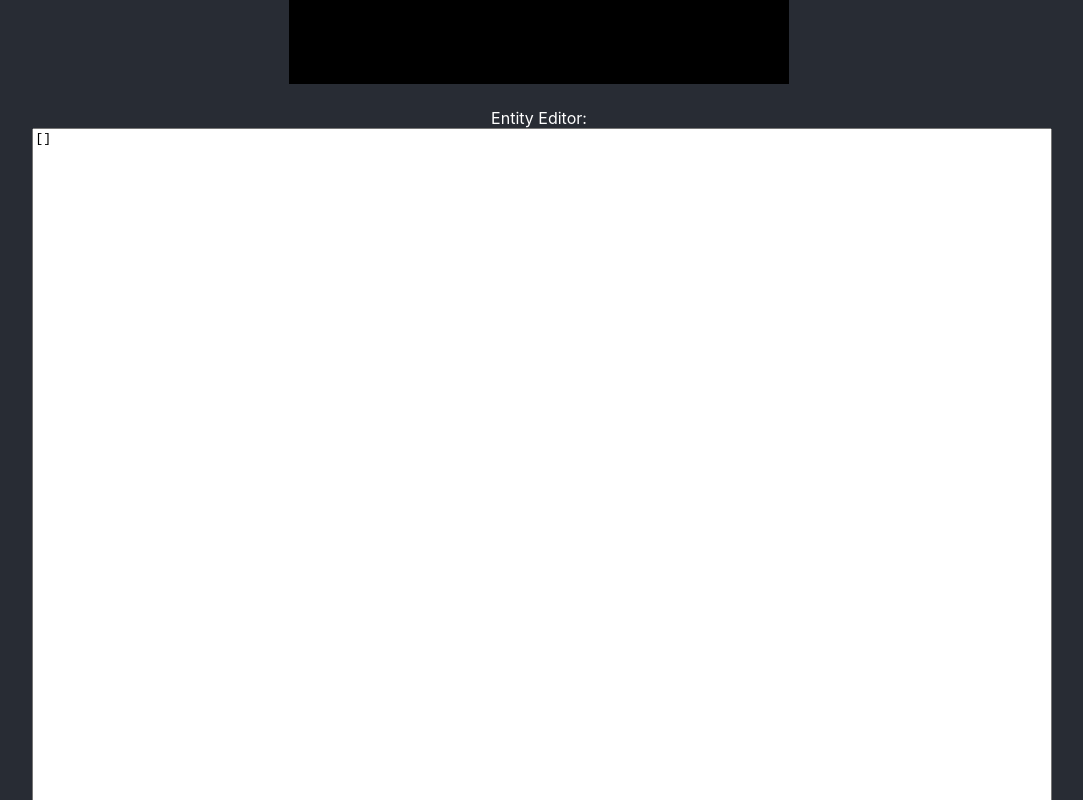
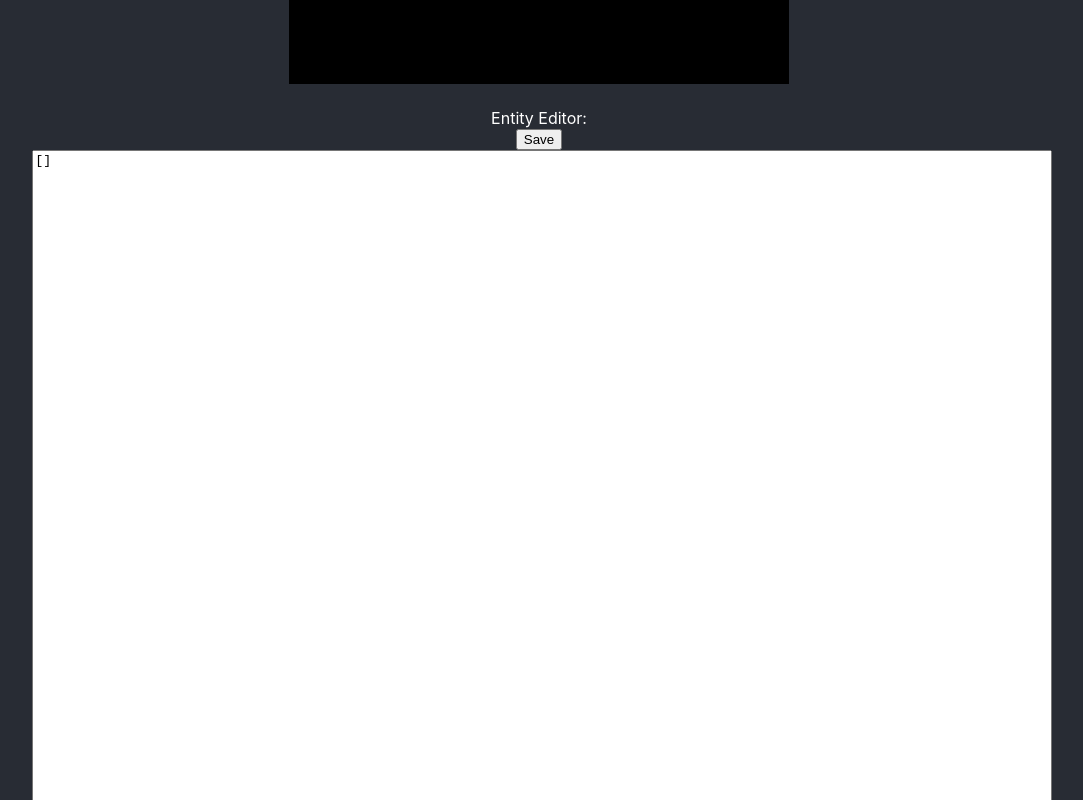
Before and after one commit to fadookie/diygames, a React (Create React App) app: page / in a window 1280 px wide. Shown: the part 680-1480 px from the top of the page, without its empty margins (101-1184 px from the left). Built offline with nearby package versions, Linux system fonts and the light colour scheme.

Commit message:
extract CodeEditor to seperate component

```diff
--- /dev/null
+++ b/src/components/CodeEditor.css
@@ -0,0 +1,11 @@
+.codeEditor {
+  /* font-size: 12pt; */
+  /* text-align: left; */
+  margin-left: 100pt;
+  margin-right: 100pt;
+}
+
+.codeEditor > textarea {
+  width: 100%;
+  height: 550pt;
+}
--- /dev/null
+++ b/src/components/CodeEditor.js
@@ -0,0 +1,39 @@
+import React, { useState, useEffect, useMemo, useContext } from 'react';
+import GameContext from '../state/GameContext';
+import './CodeEditor.css';
+
+function CodeEditor() {
+  const context = useContext(GameContext);
+  const { gameState, gameDispatch } = context;
+  const { entities } = gameState;
+
+  const onSetEntities = entities => gameDispatch({ type: 'setEntities', entities });
+
+  const stringifiedEntities = useMemo(
+    JSON.stringify.bind(null, entities, undefined, 2),
+  [entities]);
+
+  const [text, setText] = useState(stringifiedEntities);
+  useEffect(() => {
+    setText(stringifiedEntities);
+  }, [stringifiedEntities]);
+
+  const handleSubmit = (event) => {
+    event.preventDefault();
+    try {
+      const entities = JSON.parse(text);
+      if (onSetEntities) onSetEntities(entities);
+    } catch (e) {
+      alert(e);
+    }
+  };
+
+  return (
+    <form className="codeEditor" onSubmit={handleSubmit}>
+      <input type="submit" value="Save" />
+      <textarea value={text} onChange={evt => setText(evt.target.value)} />
+    </form>
+  );
+}
+
+export default CodeEditor;
--- a/src/components/Editor.css
+++ b/src/components/Editor.css
@@ -5,15 +5,3 @@
   margin-left: 100pt;
   margin-right: 100pt;
 }
-
-.codeEditor {
-  /* font-size: 12pt; */
-  /* text-align: left; */
-  margin-left: 100pt;
-  margin-right: 100pt;
-}
-
-.codeEditor > textarea {
-  width: 100%;
-  height: 550pt;
-}
--- a/src/components/Editor.js
+++ b/src/components/Editor.js
@@ -1,28 +1,9 @@
-import React, { useState, useContext } from 'react';
+import React, { useContext } from 'react';
 import _ from 'lodash';
 import GamePlayer from './GamePlayer.js';
 import GameContext from '../state/GameContext';
+import CodeEditor from './CodeEditor';
 import './Editor.css';
-
-function CodeEditor({ entities, onSetEntities }) {
-  const [text, setText] = useState(JSON.stringify(entities, undefined, 2));
-  const handleSubmit = (event) => {
-    event.preventDefault();
-    try {
-      const entities = JSON.parse(text);
-      if (onSetEntities) onSetEntities(entities);
-    } catch (e) {
-      alert(e);
-    }
-  };
-
-  return (
-    <form className="codeEditor" onSubmit={handleSubmit}>
-      <textarea value={text} onChange={evt => setText(evt.target.value)} />
-      <input type="submit" value="Save" />
-    </form>
-  );
-}
 
 function Editor() {
   const context = useContext(GameContext);
@@ -62,7 +43,6 @@ function Editor() {
 
   const addTestEntity = () => addEntity(`testEntity_${Date.now()}`);
   const addDuplicateEntity = addEntity.bind(null, 'duplicateEntity');
-  const onSetEntities = entities => gameDispatch({ type: 'setEntities', entities });
 
   const removeTestEntity = () => {
     if (gameState.entities.length < 1) return;
@@ -101,7 +81,7 @@ function Editor() {
       <GamePlayer />
       <br />
       Entity Editor:
-      <CodeEditor entities={gameState.entities} onSetEntities={onSetEntities} />
+      <CodeEditor />
       Scene:
       <pre className="codePreview">{`GameState: ${JSON.stringify({...gameState, entities: '<See Above>'}, undefined, 2)}`}</pre>
     </div>
```
